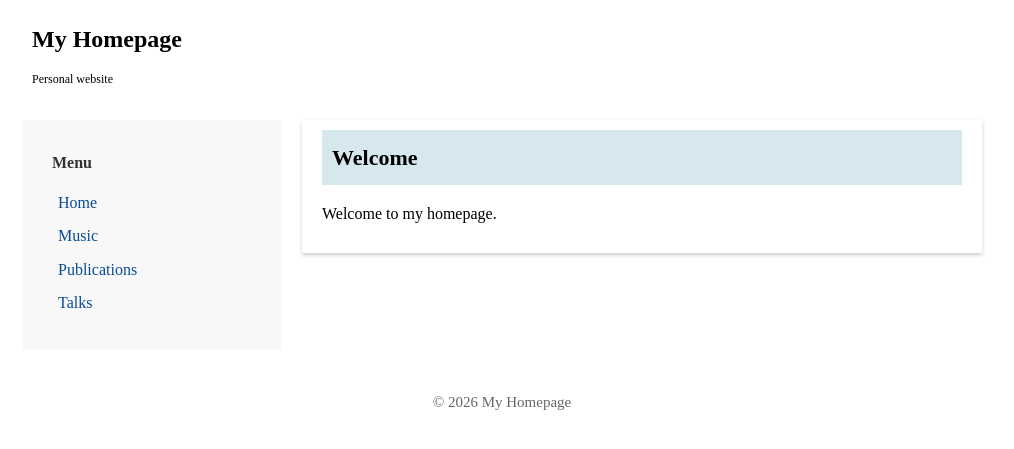
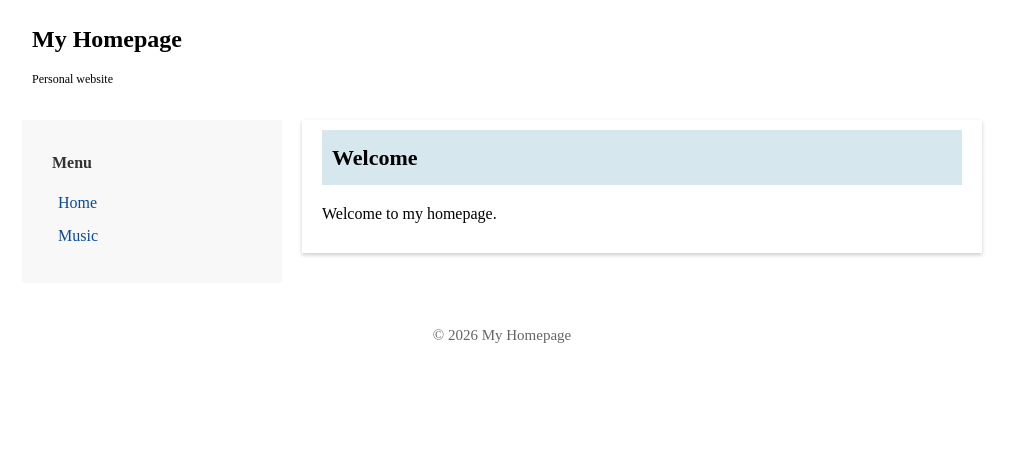
Before and after one commit to Kenken312/kenken312.github.io, a Jekyll site: the page built from index.md, in a window 1280 px wide. Shown: the top 449 px of the page, without its empty margins (138-1152 px from the left). Built offline with Jekyll 4.4.1, drawn with Linux system fonts in a browser that asks for light colours.

Commit message:
Remove Publications and Talks links from default layout
Removed links to Publications and Talks from the layout.

```diff
--- a/_layouts/default.html
+++ b/_layouts/default.html
@@ -36,12 +36,6 @@
           <li>
             <a href="{{ '/music/' | relative_url }}">Music</a>
           </li>
-          <li>
-            <a href="{{ '/publications/' | relative_url }}">Publications</a>
-          </li>
-          <li>
-            <a href="{{ '/talks/' | relative_url }}">Talks</a>
-          </li>
         </ul>
       </div>
     </aside>
```
